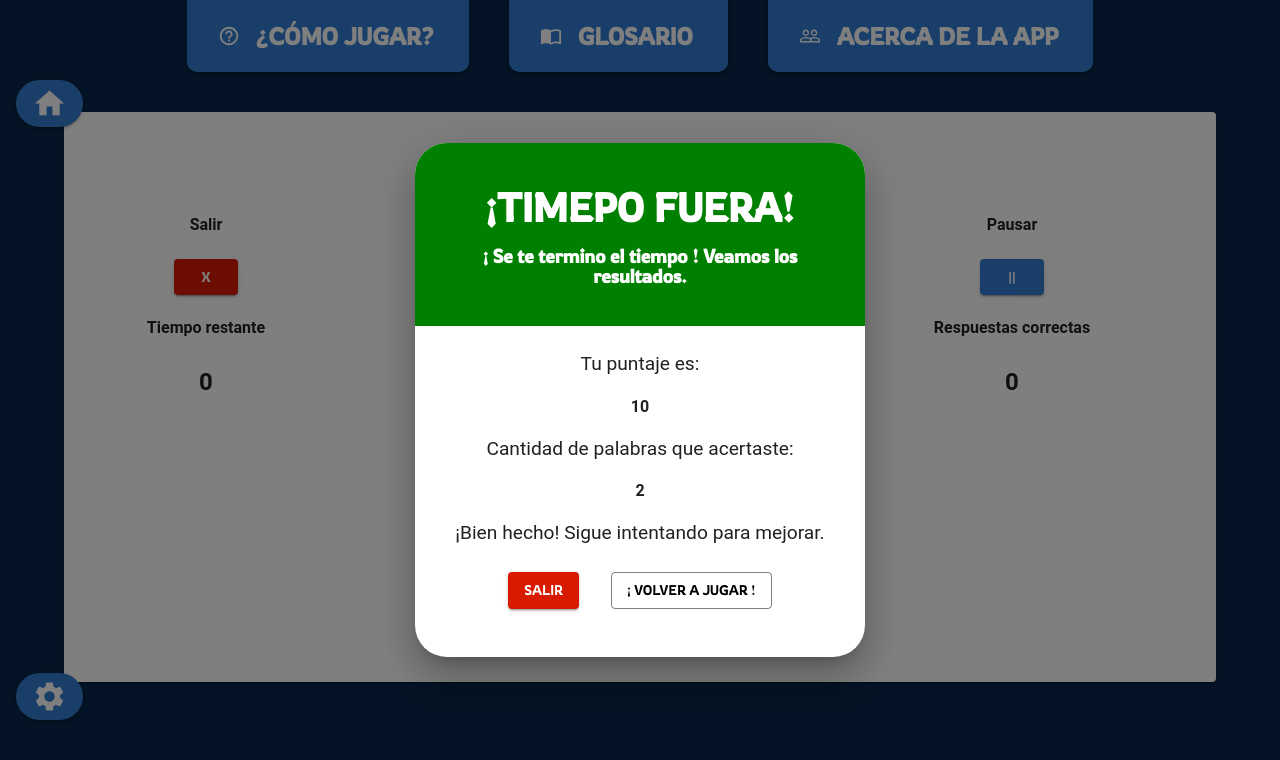
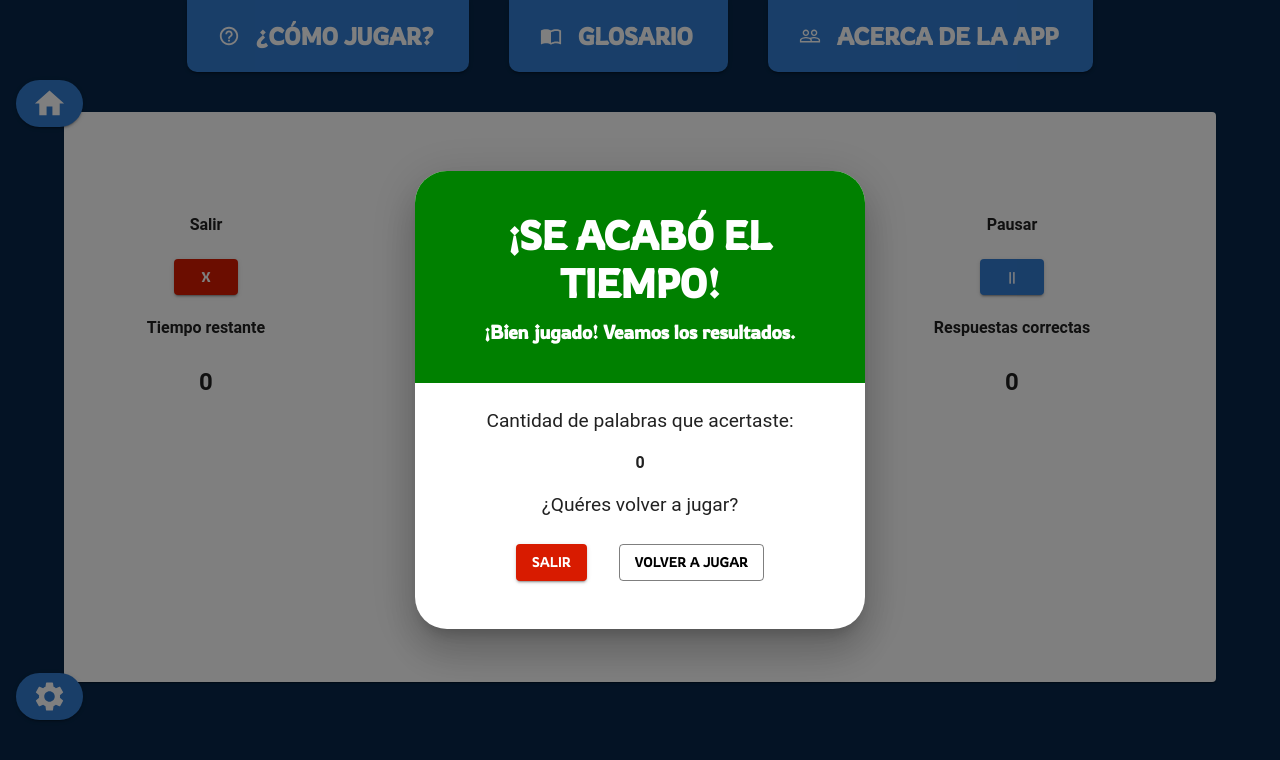
Before and after one commit to tadeovelis/Pasapalabra-ArroyoMaldonado-TPIntegradorDEU-2022, a React (Create React App) app: page /rosco in a window 1280 px wide. Shown: the top 760 px of the page. Built offline with nearby package versions, Linux system fonts and the light colour scheme; the HTML template or start-up script is replaced by a standard one.

Commit message:
Hacer ajustes mínimos. Agregar state termino

```diff
--- a/src/components/Juego.js
+++ b/src/components/Juego.js
@@ -46,6 +46,7 @@ export default function Juego(props) {
     const [modalTimeOutAbierto, setModalTimeOutAbierto] = useState(false);
 
     const [pausa, setPausa] = useState(false);
+    const [termino, setTermino] = useState(false);
 
     // Método para agregar el estado 0 (sin responder) a todas las palabras
     useEffect(() => {
@@ -56,12 +57,12 @@ export default function Juego(props) {
 
     // Tiempo restante
     useEffect(() => {
-        if (!pausa) {
+        if (!pausa || !termino) {
             const timer = tiempoRestante > 0 && setInterval(() => setTiempoRestante(tiempoRestante - 1), 1000);
             if (tiempoRestante === 0) {
                 setModalTimeOutAbierto(true);
+                setTermino(true);
             }
-
 
             return () => clearInterval(timer);
         }
@@ -226,6 +227,7 @@ export default function Juego(props) {
                     abierto={modalTimeOutAbierto}
                     cerrar={cerrarModalTimeOut}
                     palabra={palabras[posPalabraActual]}
+                    respuestasCorrectas={respuestasCorrectas}
                 />
 
             </Container>
--- a/src/components/Modals/ModalTimeOut.js
+++ b/src/components/Modals/ModalTimeOut.js
@@ -9,6 +9,7 @@ export default function ModalPasapalabra(props) {
     const abierto = props.abierto;
     const cerrar = props.cerrar;
     const palabra = props.palabra;
+    const respuestasCorrectas = props.respuestasCorrectas;
 
     return (
         <Dialog
@@ -38,7 +39,7 @@ export default function ModalPasapalabra(props) {
                             textTransform: 'uppercase',
                         }}
                     >
-                        ¡Timepo fuera!
+                        ¡Se acabó el tiempo!
                     </Typography>
                     <Typography
                         variant="body2"
@@ -47,7 +48,7 @@ export default function ModalPasapalabra(props) {
                             fontWeight: 600,
                             lineHeight: 1
                         }}>
-                        ¡ Se te termino el tiempo ! Veamos los resultados.
+                        ¡Bien jugado! Veamos los resultados.
                     </Typography>
                 </Box>
                 <Box
@@ -55,16 +56,12 @@ export default function ModalPasapalabra(props) {
                     sx={{
 
                     }}>
-                    <Typography variant="body1">
-                        Tu puntaje es: <br />
-                    </Typography>
-                    <Box my={2}><b> 10 </b></Box>
                     {/* Letra */}
                     <Typography variant="body1">
                         Cantidad de palabras que acertaste:  <br />
 
-                    </Typography><Box my={2}><b> 2 </b></Box>
-                    <Typography variant="body1"> ¡Bien hecho! Sigue intentando para mejorar.</Typography>
+                    </Typography><Box my={2}><b>{respuestasCorrectas}</b></Box>
+                    <Typography variant="body1">¿Quéres volver a jugar?</Typography>
                     <Grid
                         container
                         justifyContent="center"
@@ -74,11 +71,11 @@ export default function ModalPasapalabra(props) {
 
                         <Grid item>
                             <Link to="/" style = {{ textDecoration: 'none' }}>
-                            <Button variant="contained" color="error"  >Salir</Button>
+                            <Button variant="contained" color="error">Salir</Button>
                             </Link>
                         </Grid>
                         <Grid item>
-                            <Button variant="outlined" color="negro" onClick={() => window.location.reload(false)} >¡ Volver a Jugar !</Button>
+                            <Button variant="outlined" color="negro" onClick={() => window.location.reload(false)} >Volver a jugar</Button>
                         </Grid>
                     </Grid>
                 </Box>
```
